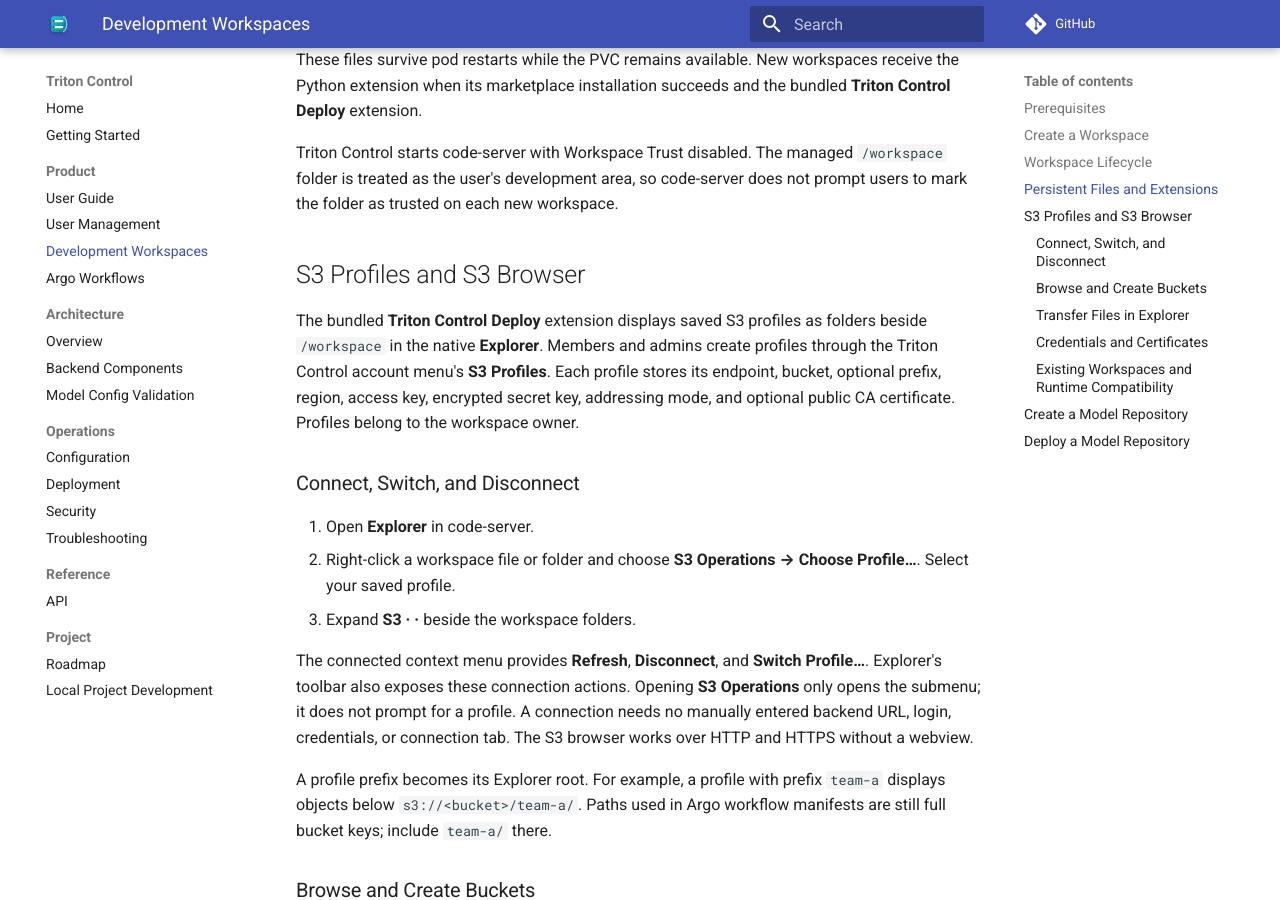
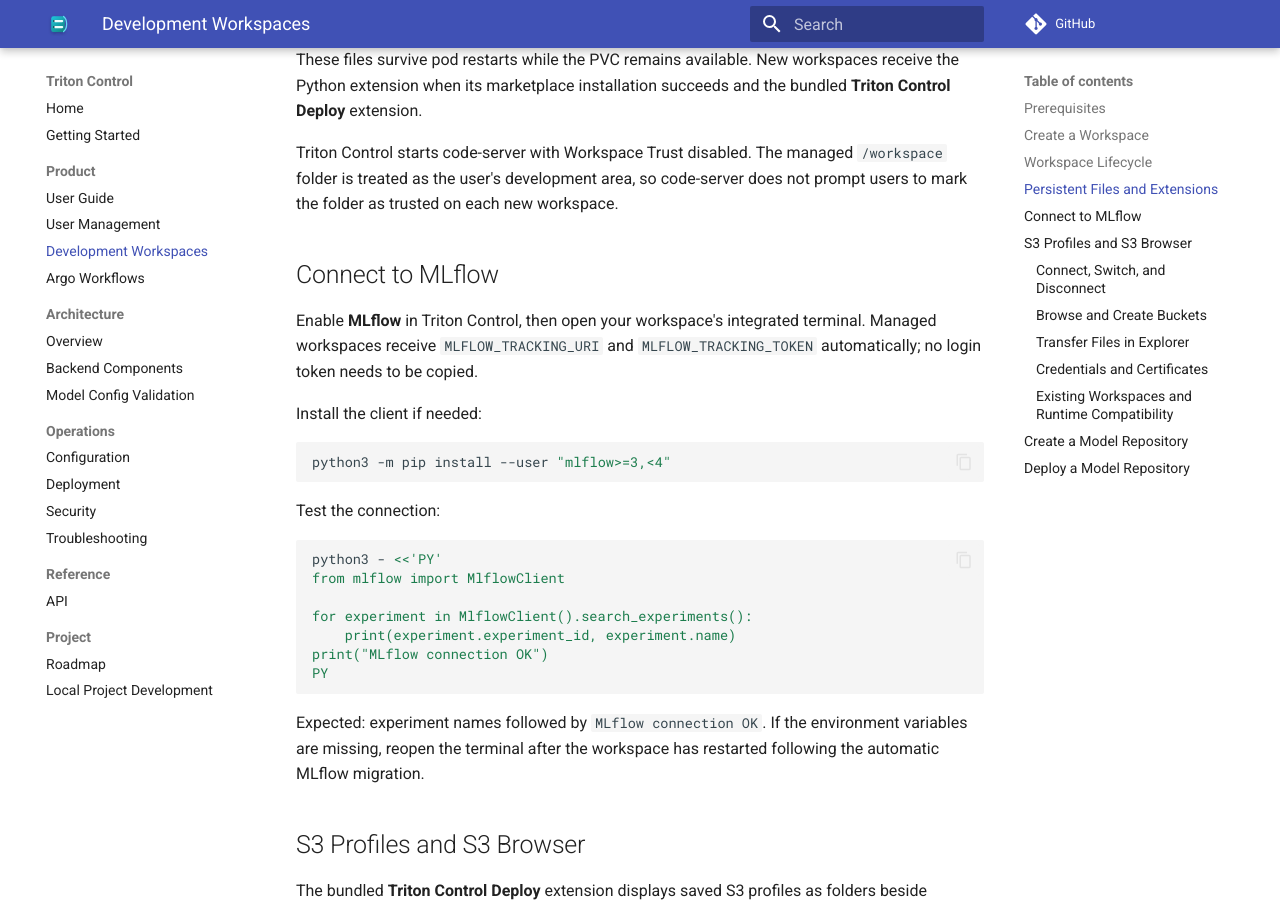
Before and after one commit to ai-lab-tech/triton-control, an MkDocs documentation site: the page built from docs/development-workspaces.md, in a window 1280 px wide and 900 px high, scrolled down 2899 px. Built offline with MkDocs 1.6.1 and Material for MkDocs 9.7.7, drawn with Linux system fonts in a browser that asks for light colours; comment, search, counter and statistics services are not loaded.

Commit message:
feat: Add MLflow connection instructions to development workspaces documentation

````diff
--- a/docs/development-workspaces.md
+++ b/docs/development-workspaces.md
@@ -111,6 +111,34 @@
 Triton Control starts code-server with Workspace Trust disabled. The managed
 `/workspace` folder is treated as the user's development area, so code-server
 does not prompt users to mark the folder as trusted on each new workspace.
+
+## Connect to MLflow
+
+Enable **MLflow** in Triton Control, then open your workspace's integrated terminal.
+Managed workspaces receive `MLFLOW_TRACKING_URI` and `MLFLOW_TRACKING_TOKEN`
+automatically; no login token needs to be copied.
+
+Install the client if needed:
+
+```bash
+python3 -m pip install --user "mlflow>=3,<4"
+```
+
+Test the connection:
+
+```bash
+python3 - <<'PY'
+from mlflow import MlflowClient
+
+for experiment in MlflowClient().search_experiments():
+    print(experiment.experiment_id, experiment.name)
+print("MLflow connection OK")
+PY
+```
+
+Expected: experiment names followed by `MLflow connection OK`.
+If the environment variables are missing, reopen the terminal after the workspace
+has restarted following the automatic MLflow migration.
 
 ## S3 Profiles and S3 Browser
 
````
